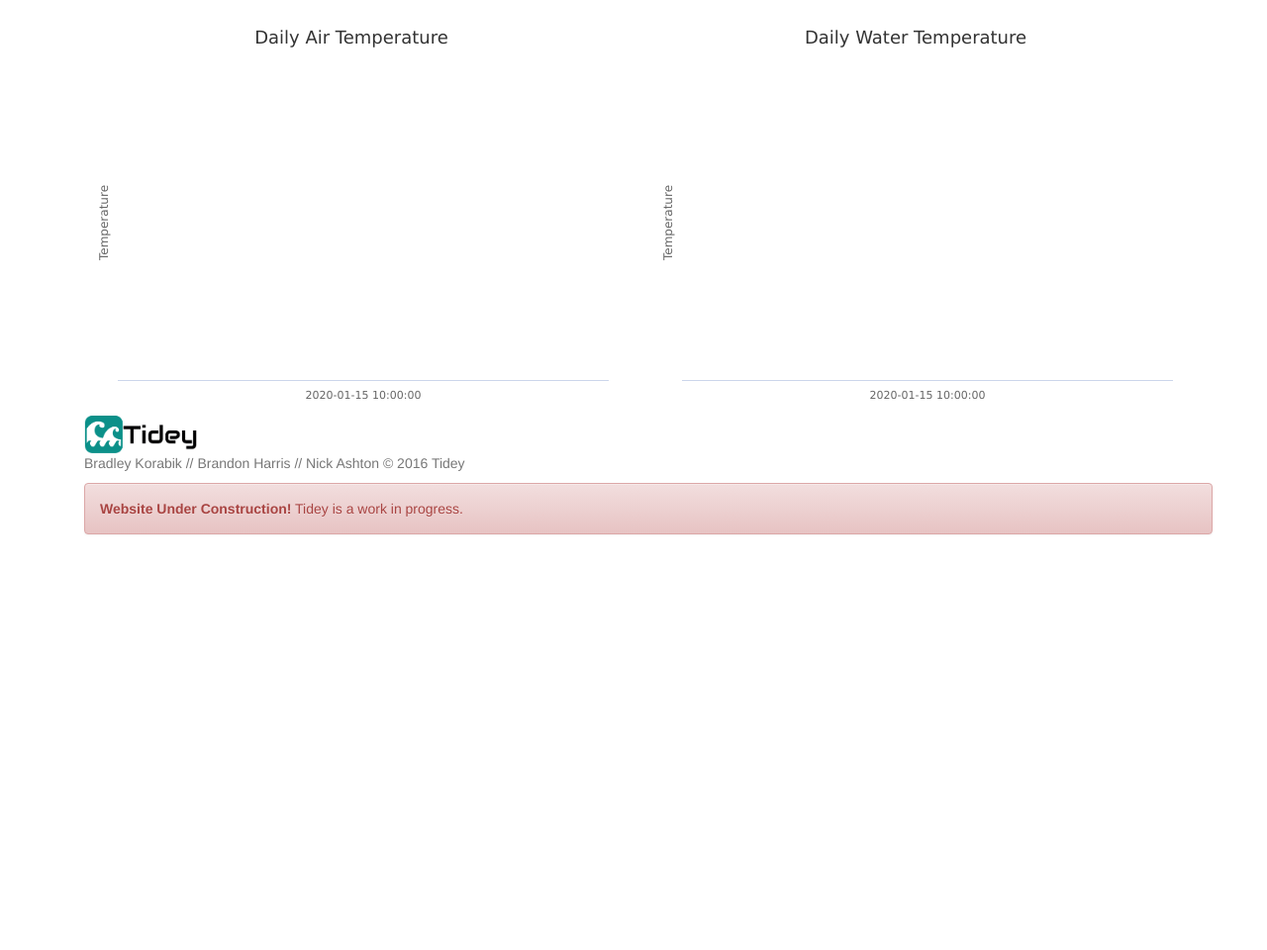
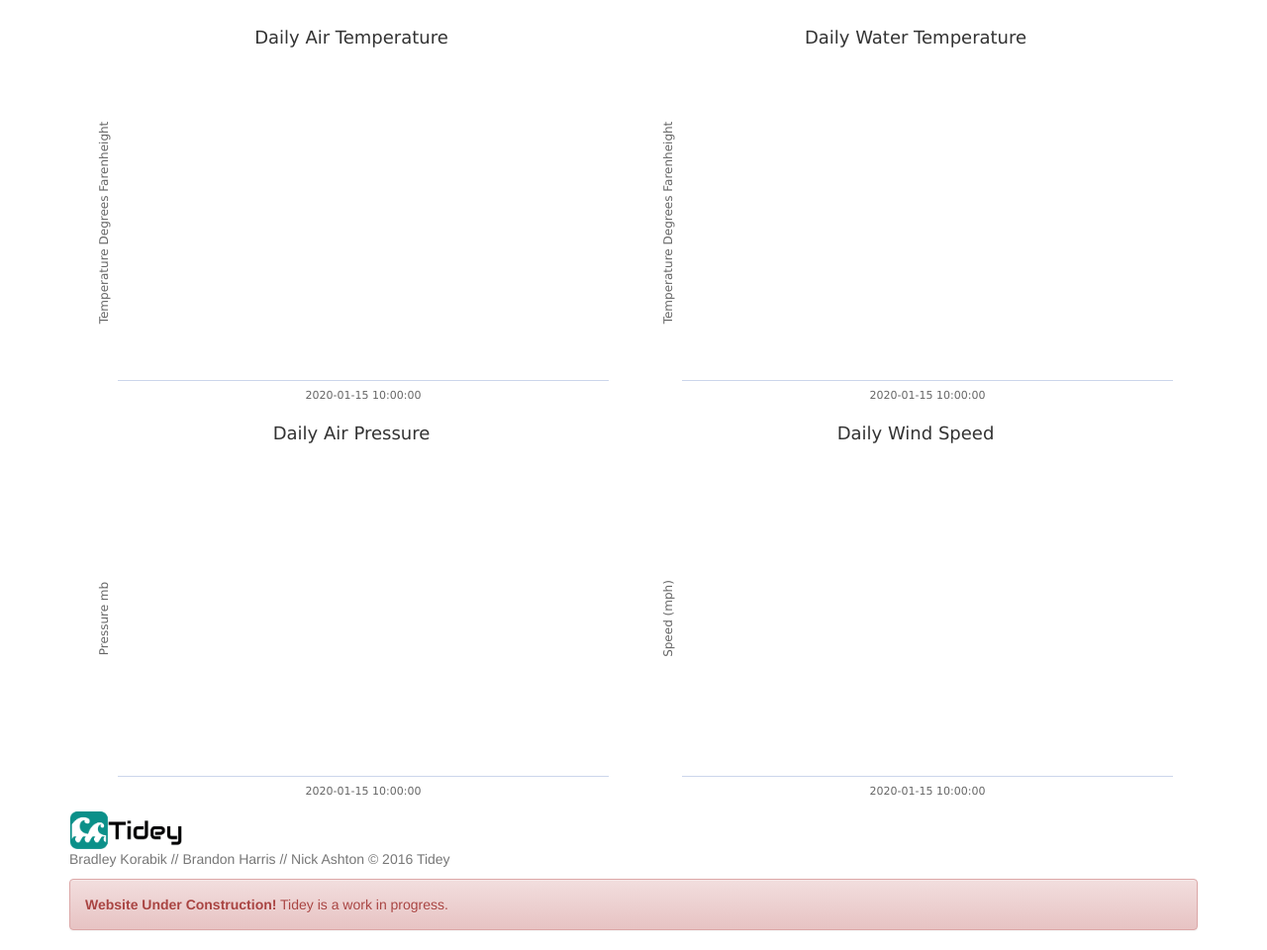
Before and after one commit to naashton/tidey, a PHP site: page /wrightsville.php in a window 1280 px wide. Shown: the part 52-1012 px from the top of the page at 99% size. Before the commit the page ends 592 px from the top, so only its background shows below. Run offline with PHP 8.4, Linux system fonts and the light colour scheme; tables that the repository leaves empty or names only in its code hold one stand-in row (values such as "Sample post"); some libraries are stand-ins or nearby versions.

Commit message:
Added charts for air pressure and wind speed

```diff
--- a/scripts/tidey_noaa.php
+++ b/scripts/tidey_noaa.php
@@ -69,8 +69,11 @@ if ($err) {
 	$query_create_view = "create view AIR_TEMP_Wrightsville as select ttime, air_temperature from air_temp where location='Wrightsville Beach';";
     }else if ($product == "water_temperature"){
 	$query_create_view = "create view WATER_TEMP_Wrightsville as select ttime, water_temperature from water_temp where location='Wrightsville Beach';";
+    }else if ($product == "air_pressure"){
+	$query_create_view = "create view AIR_PRESSURE_Wrightsville as select ttime, air_pressure from air_pressure where location='Wrightsville Beach';";
+    }else if ($product == "wind"){
+	$query_create_view = "create view WIND_Wrightsville as select ttime, speed from wind where location='Wrightsville Beach';";
     }
     mysqli_query($conn, $query_create_view) or die(mysqli_error($conn));
-
 }
 ?>
--- /dev/null
+++ b/web/air_pressure_chart.php
@@ -0,0 +1,37 @@
+<?php
+
+$servername = "127.0.0.1";
+$username = "brk3269";
+$password = "carkorabi77888";
+
+$conn = mysqli_connect($servername, $username, $password, "brk3269");
+
+if (mysqli_connect_errno()) {
+    printf("Connection failed:\n", mysqli_connect_error());
+    exit();
+}
+
+$query = "select * from AIR_PRESSURE_Wrightsville;";
+$data = array();
+$data['air_temp'] = 'Time';
+if ($result = mysqli_query($conn, $query)) {
+while($row = mysqli_fetch_assoc($result)){
+    $data['data'][] = $row["ttime"];
+}
+}
+
+$data2= array();
+$data2['air_pressure'] = 'Air Pressure';
+if ($result = mysqli_query($conn, $query)) {
+while($row = mysqli_fetch_assoc($result)){
+    $data2['data'][] = $row["air_pressure"];
+}
+}
+
+$result = array();
+array_push($result, $data);
+array_push($result, $data2);
+print json_encode($result, JSON_NUMERIC_CHECK);
+
+mysqli_close($conn);
+?>
--- /dev/null
+++ b/web/wind_chart.php
@@ -0,0 +1,37 @@
+<?php
+
+$servername = "127.0.0.1";
+$username = "brk3269";
+$password = "carkorabi77888";
+
+$conn = mysqli_connect($servername, $username, $password, "brk3269");
+
+if (mysqli_connect_errno()) {
+    printf("Connection failed:\n", mysqli_connect_error());
+    exit();
+}
+
+$query = "select * from WIND_Wrightsville;";
+$data = array();
+$data['air_temp'] = 'Time';
+if ($result = mysqli_query($conn, $query)) {
+while($row = mysqli_fetch_assoc($result)){
+    $data['data'][] = $row["ttime"];
+}
+}
+
+$data2= array();
+$data2['speed'] = 'Speed';
+if ($result = mysqli_query($conn, $query)) {
+while($row = mysqli_fetch_assoc($result)){
+    $data2['data'][] = $row["speed"];
+}
+}
+
+$result = array();
+array_push($result, $data);
+array_push($result, $data2);
+print json_encode($result, JSON_NUMERIC_CHECK);
+
+mysqli_close($conn);
+?>
--- a/web/wrightsville.php
+++ b/web/wrightsville.php
@@ -18,7 +18,7 @@
     },
     yAxis: {
         title: {
-          text: 'Temperature'
+          text: 'Temperature Degrees Farenheight'
         },
     },
     credits: {
@@ -46,7 +46,7 @@
     },
     yAxis: {
         title: {
-          text: 'Temperature'
+          text: 'Temperature Degrees Farenheight'
         },
     },
     credits: {
@@ -60,12 +60,70 @@
     	options2.series[0].data = json[1].data;
     	chart2 = new Highcharts.Chart(options2);
       });
+
+    var options3 = {
+        chart: {
+          renderTo: 'airpressure',
+          defaultSeriesType: 'spline',
+        },
+    title: {
+        text: 'Daily Air Pressure',
+    },
+    xAxis: {
+	categories: []
+    },
+    yAxis: {
+        title: {
+          text: 'Pressure mb'
+        },
+    },
+    credits: {
+        enabled: false
+    },
+        series: [{showInLegend: false,}]
+      };
+
+      $.getJSON('air_pressure_chart.php', function(json) {
+	options3.xAxis.categories = json[0]['data'];
+    	options3.series[0].data = json[1].data;
+    	chart3 = new Highcharts.Chart(options3);
+      });
+
+    var options4 = {
+        chart: {
+          renderTo: 'wind',
+          defaultSeriesType: 'spline',
+        },
+    title: {
+        text: 'Daily Wind Speed',
+    },
+    xAxis: {
+	categories: []
+    },
+    yAxis: {
+        title: {
+          text: 'Speed (mph)'
+        },
+    },
+    credits: {
+        enabled: false
+    },
+        series: [{showInLegend: false,}]
+      };
+
+      $.getJSON('wind_chart.php', function(json) {
+	options4.xAxis.categories = json[0]['data'];
+    	options4.series[0].data = json[1].data;
+    	chart4 = new Highcharts.Chart(options4);
+      });
     });
     </script>
     </head>
 		<div class="container">
 			<div class="row">
 				<div class = "container">
+				    <table>
+					<tr>
 					<div class="col-md-6 darkbg">
 						<div id="airtemp">
 
@@ -76,6 +134,20 @@
 
 						</div>
 					</div>
+					</tr>
+					<tr>
+					<div class="col-md-6 darkbg">
+						<div id="airpressure">
+
+						</div>
+					</div>
+					<div class="col-md-6">
+						<div id="wind"
+
+						</div>
+					</div>
+					</tr>
+				    </table>
 				</div>
 			</div>
 		</div>
```
